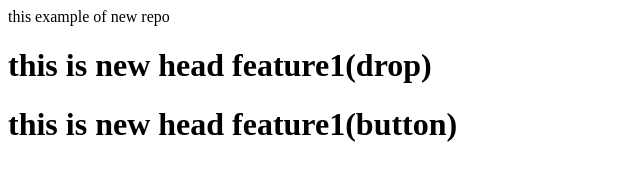
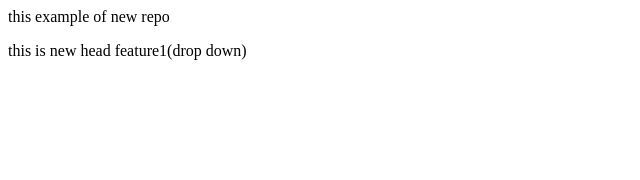
Before and after one commit to Mudimela-lakshmi18/localrepo, a plain HTML site: page index.html in a window 1280 px wide. Shown: the whole page, without its empty margins (0-640 px from the left). Drawn offline with Linux system fonts and the light colour scheme.

Commit message:
add dropdown

```diff
--- a/index.html
+++ b/index.html
@@ -1,3 +1,2 @@
 <p>this example of new repo</p>
-<h1>this  is new head feature1(drop)</h1>
-<h1>this  is new head feature1(button)</h1>
+<p>this  is new head feature1(drop down)</p>
```
